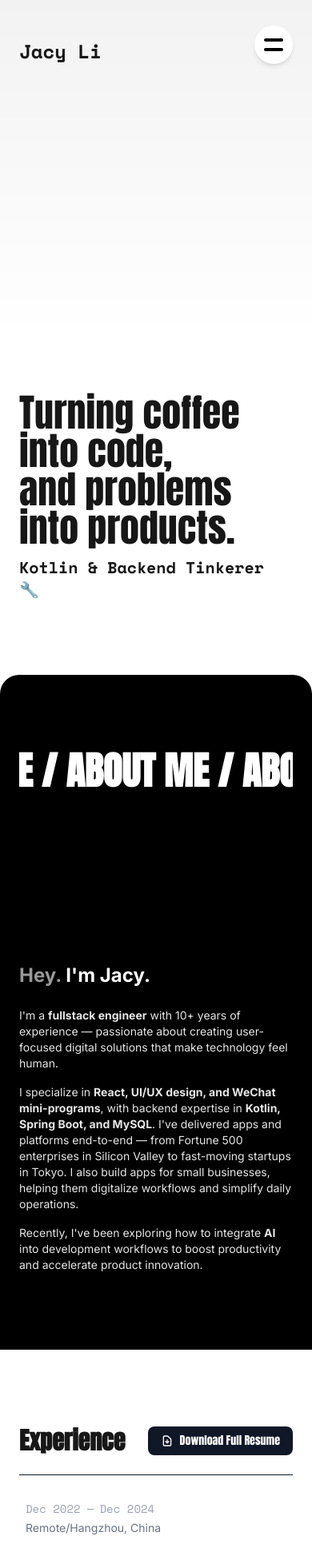
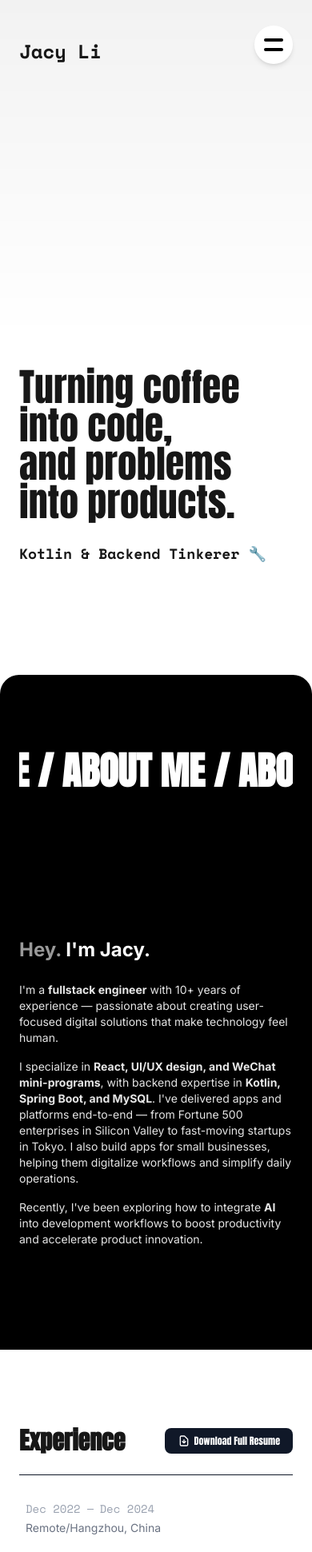
Before and after one commit to jacyxli/jacyland-site, a Next.js app: page / in a window 390 px wide. Shown: the top 1941 px of the page at 80% size. Built offline with nearby package versions, Linux system fonts and the light colour scheme; what @react-pdf/renderer would draw is missing.

Commit message:
update css

```diff
--- a/src/app/globals.css
+++ b/src/app/globals.css
@@ -81,3 +81,7 @@ body {
     border-color: transparent;
   }
 }
+
+.section-container {
+  @apply min-h-[100svh] px-6 pt-24 pb-32 sm:py-32 sm:px-12 box-border flex flex-col;
+}
--- a/src/app/page.tsx
+++ b/src/app/page.tsx
@@ -10,7 +10,7 @@ import {
 
 export default function Home() {
   return (
-    <div className="font-sans relative">
+    <div className="font-sans relative snap-y snap-mandatory scroll-smooth">
       {/* Base pinned sections */}
       <HeroSection className="sticky top-0 h-screen z-0" />
       <AboutSection className="sticky top-0 h-screen rounded-t-3xl z-10" />
@@ -22,7 +22,7 @@ export default function Home() {
       <PortfolioSection className="relative rounded-t-3xl z-30 -mt-16" />
 
       {/* Contact Section */}
-      <ContactSection className="relative z-50" />
+      <ContactSection className="relative rounded-t-3xl z-50" />
     </div>
   );
 }
--- a/src/components/sections/AboutSection.tsx
+++ b/src/components/sections/AboutSection.tsx
@@ -21,7 +21,7 @@ const AboutSection = ({ className }: AboutSectionProps) => {
   return (
     <motion.section
       ref={ref}
-      className={`min-h-[100svh] bg-black text-white flex flex-col items-center justify-between px-6 py-24 sm:py-32 sm:px-12 ${
+      className={`section-container bg-black text-white flex flex-col items-center justify-between ${
         className ?? ""
       }`}
     >
--- a/src/components/sections/ContactSection.tsx
+++ b/src/components/sections/ContactSection.tsx
@@ -13,14 +13,14 @@ import {
 export default function ContactSection({ className }: { className?: string }) {
   return (
     <section
-      className={`w-full bg-black text-white relative pb-12 sm:pb-16 ${
+      className={`w-full bg-black text-white section-container ${
         className ?? ""
       }`}
     >
       <div className="relative">
         {/* Row 1: Heading */}
         <div>
-          <div className="sm:-ml-2 -ml-1 text-[56px] sm:text-[96px] font-anton leading-tight">
+          <div className="sm:-ml-14 -ml-7 text-[56px] sm:text-[96px] font-anton leading-tight">
             thank you for
             <br />
             stopping by :)
--- a/src/components/sections/ExperienceSection.tsx
+++ b/src/components/sections/ExperienceSection.tsx
@@ -104,7 +104,7 @@ const ExperienceSection = ({ className }: ExperienceSectionProps) => {
           rightSlot={
             <Link href="/resume" target="_blank">
               <motion.button
-                className="px-4 py-2 bg-gray-900 text-white text-sm font-medium rounded-lg hover:bg-gray-800 transition-colors duration-200 flex items-center gap-2 cursor-pointer"
+                className="px-4 py-2 bg-gray-900 text-white sm:text-sm text-xs font-normal rounded-lg hover:bg-gray-800 transition-colors duration-200 flex items-center gap-1 cursor-pointer"
                 whileHover={{ scale: 1.05 }}
                 whileTap={{ scale: 0.95 }}
               >
--- a/src/components/sections/HeroSection.tsx
+++ b/src/components/sections/HeroSection.tsx
@@ -6,7 +6,7 @@ import { slowTransition } from "@/utils/motion";
 import { MotionP } from "@/components";
 
 const rotatingWords = [
-  "Fullstack Engineer ",
+  "Fullstack Engineer 💻",
   "UI/UX Designer 🎨",
   "React & Frontend Builder ⚛️",
   "Kotlin & Backend Tinkerer 🔧",
@@ -37,7 +37,7 @@ const HeroSection = ({ className }: HeroSectionProps) => {
 
   return (
     <motion.header
-      className={`relative min-h-[100svh] flex items-start justify-between flex-col px-6 pb-24 sm:px-12 pt-12 sm:pb-32 ${
+      className={`section-container items-start justify-between flex-col !pt-12 ${
         className ?? ""
       }`}
     >
@@ -56,7 +56,7 @@ const HeroSection = ({ className }: HeroSectionProps) => {
           and problems into products.
         </MotionP>
 
-        <div className="relative sm:h-16 h-12 w-full overflow-hidden mt-2 sm:mt-6 font-mono text-xl sm:text-4xl ">
+        <div className="relative sm:h-16 h-12 w-full overflow-hidden mt-2 sm:mt-6 font-mono text-lg sm:text-4xl">
           <AnimatePresence mode="popLayout" initial={false}>
             <motion.span
               key={current}
```
